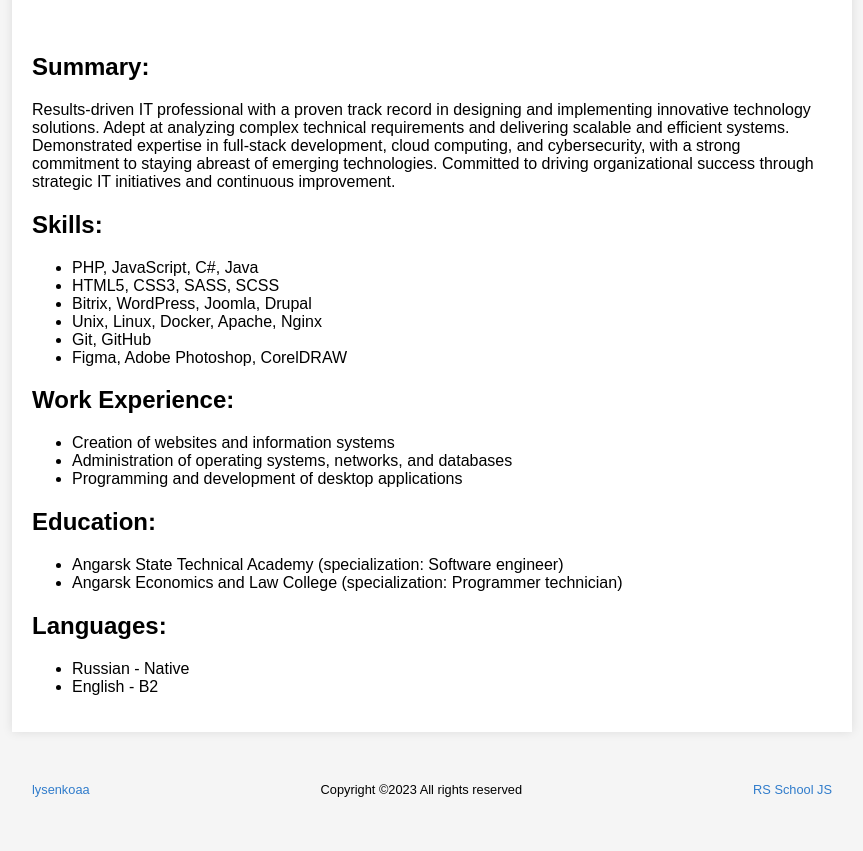
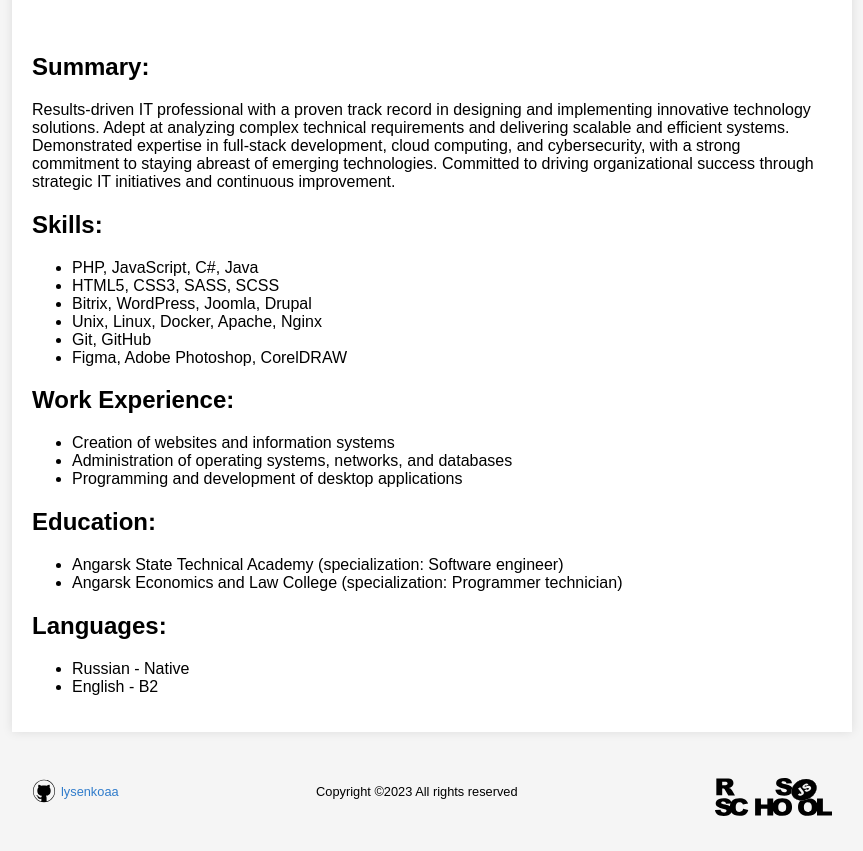
Before and after one commit to lysenkoaa/rsschool-cv, a plain HTML site: page index.html in a window 1280 px wide. Shown: the part 234-1085 px from the top of the page, without its empty margins (208-1071 px from the left). Drawn offline with Linux system fonts and the light colour scheme.

Commit message:
feat: update footer

```diff
--- a/index.html
+++ b/index.html
@@ -75,9 +75,9 @@
 
 <footer>
 	<div class="footer-container">
-		<div><a href="https://github.com/lysenkoaa" target="_blank">lysenkoaa</a></div>
+		<div class="github"><a href="https://github.com/lysenkoaa" target="_blank">lysenkoaa</a></div>
 		<div>Copyright ©2023 All rights reserved</div>
-		<div><a href="https://rs.school/js-en/" target="_blank">RS School JS</a></div>
+		<div class="rs-school"><a href="https://rs.school/js-en/" target="_blank"></a></div>
 	</div>
 </footer>
 </body>
--- a/style.css
+++ b/style.css
@@ -62,14 +62,42 @@ a:hover {
 }
 
 footer {
-	margin: 50px 0 50px;
+	margin: 35px 0;
 	text-align: center;
 	font-size: 0.8em;
 }
 
 .footer-container {
 	display: flex;
+	align-items: center;
 	justify-content: space-between;
 	width: 800px;
 	margin: 0 auto;
 }
+
+.footer-container .github {
+	display: flex;
+	gap: 5px;
+	align-items: center;
+}
+
+.footer-container .github:before {
+	content: '';
+	display: inline-block;
+	width: 24px;
+	height: 24px;
+	background: url("assets/github.svg");
+}
+
+.footer-container .rs-school {
+	display: inline-block;
+	width: 117px;
+	height: 49px;
+	background: url("assets/rsschool-js-logo.svg");
+}
+
+.footer-container .rs-school a {
+	display: block;
+	width: 100%;
+	height: 100%;
+}
```
Also changed, not shown: assets/github.svg (added), assets/rsschool-js-logo.svg (added).
